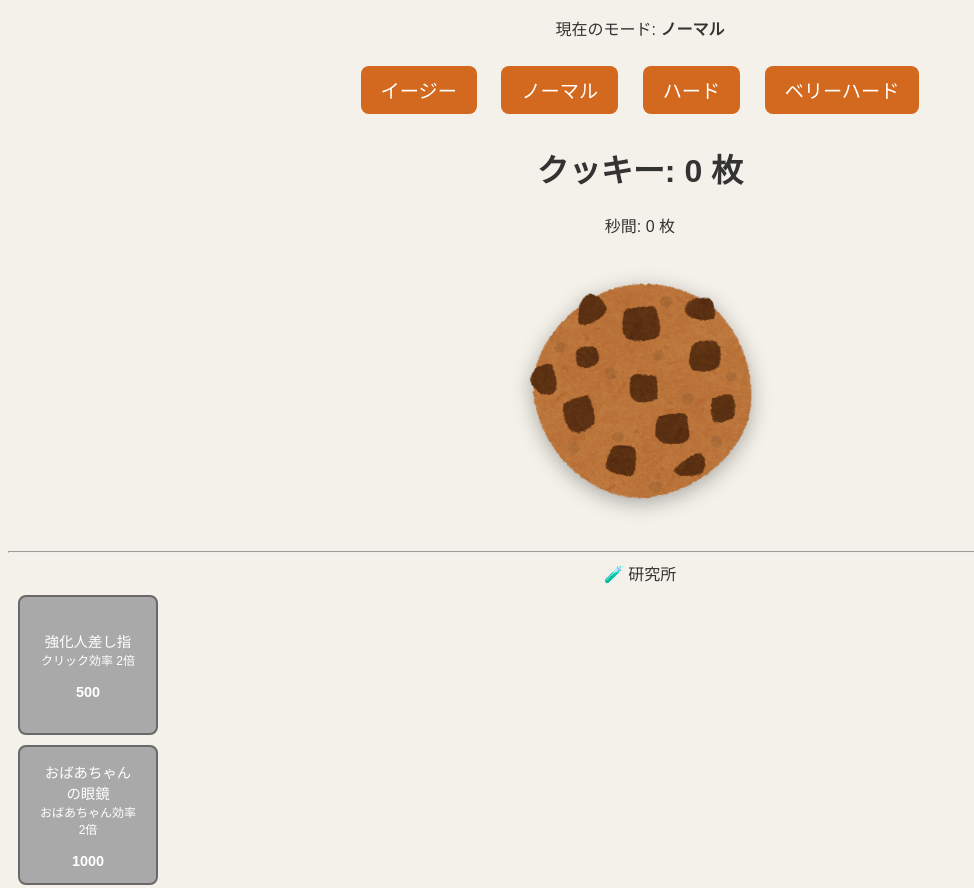
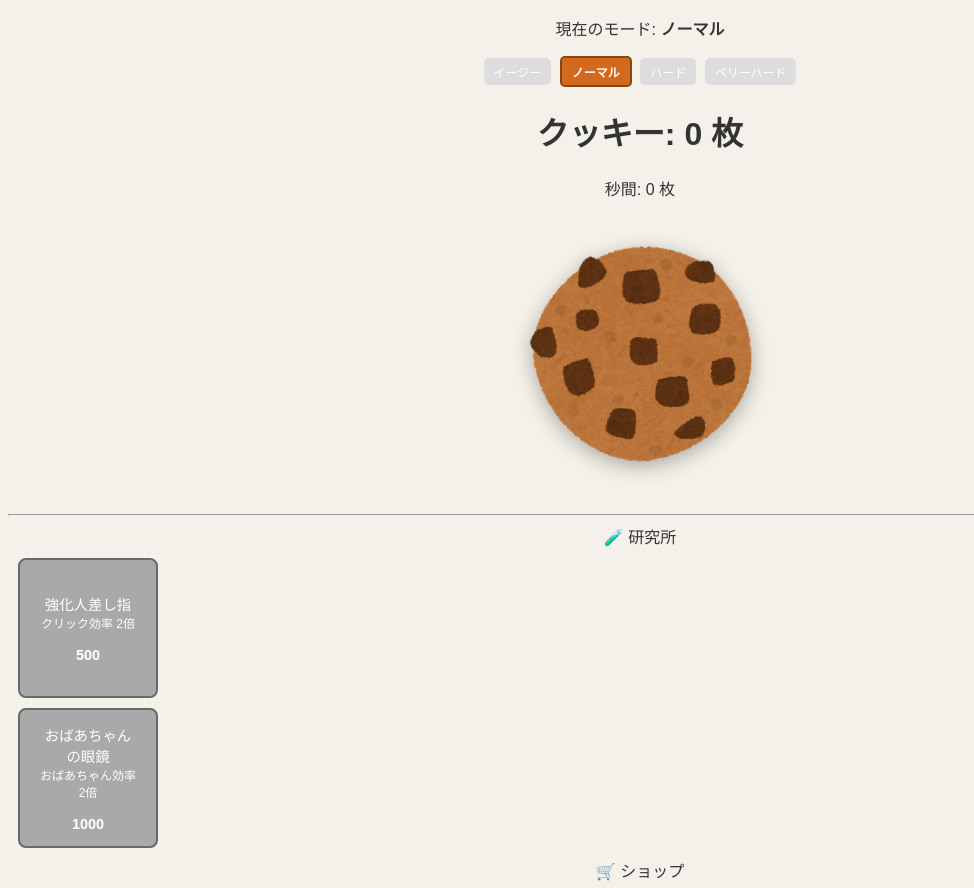
Before and after one commit to ym21082-png/my-cookie-game, a plain HTML site: page index.html in a window 1280 px wide. Shown: the top 888 px of the page, without its empty margins (0-974 px from the left). Drawn offline with Linux system fonts and the light colour scheme.

Commit message:
Add styles for mode selection and buttons
Added styles for difficulty selection area and buttons.

```diff
--- a/style.css
+++ b/style.css
@@ -130,3 +130,25 @@ h2 {
 .special-btn:hover {
     transform: scale(1.05);
 }
+/* --- 難易度選択エリア --- */
+.mode-select {
+    margin-bottom: 20px;
+}
+
+.mode-btn {
+    background-color: #ddd;
+    border: none;
+    padding: 5px 10px;
+    margin: 0 2px;
+    cursor: pointer;
+    border-radius: 5px;
+    font-size: 12px;
+}
+
+/* 選ばれているボタンのデザイン */
+.mode-btn.active {
+    background-color: #d2691e;
+    color: white;
+    font-weight: bold;
+    border: 2px solid #8b4513;
+}
```
